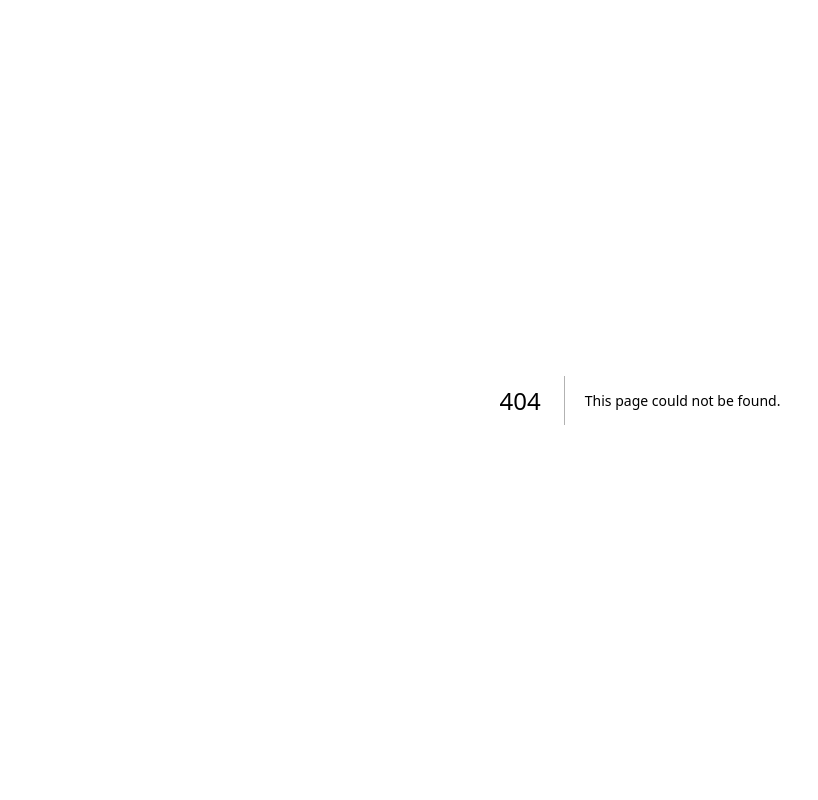
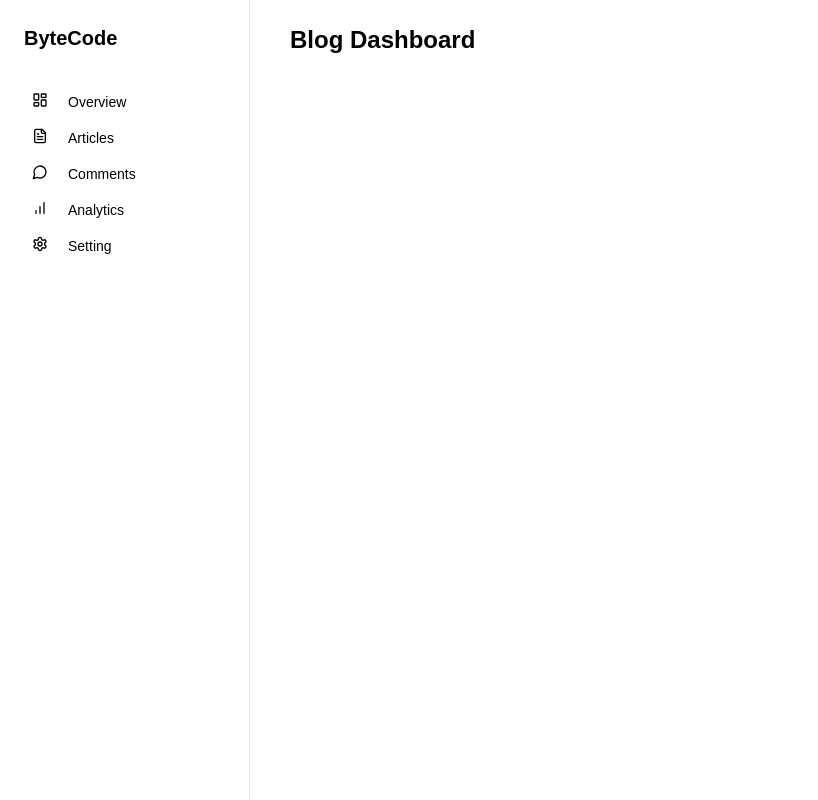
Before and after one commit to dharmendra-dxy/bits-byte_blog, a Next.js app: page /dashboard in a window 1280 px wide. Before the commit this address had no page. Shown: the whole page, without its empty margins (0-818 px from the left). Built offline with nearby package versions, Linux system fonts and the light colour scheme.

Commit message:
dashboard leftsidebar built

```diff
--- /dev/null
+++ b/app/dashboard/layout.tsx
@@ -0,0 +1,19 @@
+import LeftSidebar from '@/components/dashboard/LeftSidebar'
+import React from 'react'
+
+const layout = ({children} : {children: React.ReactNode}) => {
+  return (
+    <div className='min-h-screen w-full'>
+        <div className='flex'>
+            <LeftSidebar/>
+
+            <div>
+                {children}
+            </div>
+        </div>
+
+    </div>
+  )
+}
+
+export default layout
--- /dev/null
+++ b/app/dashboard/page.tsx
@@ -0,0 +1,12 @@
+import BlogDashboard from '@/components/dashboard/BlogDashboard'
+import React from 'react'
+
+const Dashboard = () => {
+  return (
+    <div>
+        <BlogDashboard/>
+    </div>
+  )
+}
+
+export default Dashboard
--- /dev/null
+++ b/components/dashboard/BlogDashboard.tsx
@@ -0,0 +1,14 @@
+import React from 'react'
+
+const BlogDashboard = () => {
+  return (
+    <main className='flex-1 py-6 px-10'>
+        <div className='flex justify-between items-center mb-8 '>
+            <h1 className='font-bold text-2xl'>Blog Dashboard</h1>
+
+        </div>
+    </main>
+  )
+}
+
+export default BlogDashboard
--- /dev/null
+++ b/components/dashboard/LeftSidebar.tsx
@@ -0,0 +1,94 @@
+'use client'
+
+import { Button } from "@/components/ui/button"
+import { Input } from "@/components/ui/input"
+import { Label } from "@/components/ui/label"
+import {
+  Sheet,
+  SheetClose,
+  SheetContent,
+  SheetDescription,
+  SheetFooter,
+  SheetHeader,
+  SheetTitle,
+  SheetTrigger,
+} from "@/components/ui/sheet"
+import { BarChart, FileText, LayoutDashboard, MessageCircle, Settings } from "lucide-react"
+import Link from "next/link"
+import { useState } from "react"
+
+const LeftSidebar = ()=> {
+
+    const [isSidebarOpen,setIsSidebarOpen] = useState(false);
+
+
+  return (
+    <div>
+        <Sheet>
+            <SheetTrigger asChild>
+                <Button variant='outline' className="lg:hidden m-4">
+                    <LayoutDashboard className="h-5 w-5"/>
+                </Button>
+            </SheetTrigger>
+
+            <SheetContent side='left' className="w-[250px]">
+                <DashboardSidebar/>
+            </SheetContent>
+        </Sheet>
+
+        <div className="hidden lg:block h-screen w-[250px] border-r">
+            <DashboardSidebar/>
+        </div>
+    </div>
+  )
+}
+
+export default LeftSidebar;
+
+const DashboardSidebar = () => {
+
+    const sidebarLinks = [
+        {name: 'Overview', href: '/dashboard', icon:<LayoutDashboard/> },
+        {name: 'Articles', href: '/articles', icon:<FileText/> },
+        {name: 'Comments', href: '/comments', icon:<MessageCircle/> },
+        {name: 'Analytics', href: '/comments', icon:<BarChart/> },
+        {name: 'Setting', href: '/comments', icon:<Settings/> },
+    ]
+
+    return (
+    <div className="h-full px-4 py-6">
+
+        <div className="flex items-center gap-2 mb-8 px-2">
+            <Link href='/'>
+                <span className="text-xl font-bold">ByteCode</span>
+            </Link>
+        </div>
+
+        <nav>
+            {
+                sidebarLinks.map((item)=> (
+                    <Link
+                        key={item.name}
+                        href={item.href}
+                    >
+                        <Button variant='ghost' className="w-full justify-start">
+                            <div className="w-5 h-5 mr-2">{item.icon}</div>
+                            {item.name}
+                        </Button>
+                    </Link>
+                ))
+            }
+
+            {/* <Link href='/dashboard'>
+                <Button variant='ghost' className="w-full justify-start">
+                    <LayoutDashboard className="w-5 h-5 mr-2"/>
+                    Overview
+                </Button>
+            </Link> */}
+
+
+        </nav>
+
+    </div>
+    )
+}
--- /dev/null
+++ b/components/ui/sheet.tsx
@@ -0,0 +1,140 @@
+"use client"
+
+import * as React from "react"
+import * as SheetPrimitive from "@radix-ui/react-dialog"
+import { cva, type VariantProps } from "class-variance-authority"
+import { X } from "lucide-react"
+
+import { cn } from "@/lib/utils"
+
+const Sheet = SheetPrimitive.Root
+
+const SheetTrigger = SheetPrimitive.Trigger
+
+const SheetClose = SheetPrimitive.Close
+
+const SheetPortal = SheetPrimitive.Portal
+
+const SheetOverlay = React.forwardRef<
+  React.ElementRef<typeof SheetPrimitive.Overlay>,
+  React.ComponentPropsWithoutRef<typeof SheetPrimitive.Overlay>
+>(({ className, ...props }, ref) => (
+  <SheetPrimitive.Overlay
+    className={cn(
+      "fixed inset-0 z-50 bg-black/80  data-[state=open]:animate-in data-[state=closed]:animate-out data-[state=closed]:fade-out-0 data-[state=open]:fade-in-0",
+      className
+    )}
+    {...props}
+    ref={ref}
+  />
+))
+SheetOverlay.displayName = SheetPrimitive.Overlay.displayName
+
+const sheetVariants = cva(
+  "fixed z-50 gap-4 bg-white p-6 shadow-lg transition ease-in-out data-[state=closed]:duration-300 data-[state=open]:duration-500 data-[state=open]:animate-in data-[state=closed]:animate-out dark:bg-zinc-950",
+  {
+    variants: {
+      side: {
+        top: "inset-x-0 top-0 border-b data-[state=closed]:slide-out-to-top data-[state=open]:slide-in-from-top",
+        bottom:
+          "inset-x-0 bottom-0 border-t data-[state=closed]:slide-out-to-bottom data-[state=open]:slide-in-from-bottom",
+        left: "inset-y-0 left-0 h-full w-3/4 border-r data-[state=closed]:slide-out-to-left data-[state=open]:slide-in-from-left sm:max-w-sm",
+        right:
+          "inset-y-0 right-0 h-full w-3/4 border-l data-[state=closed]:slide-out-to-right data-[state=open]:slide-in-from-right sm:max-w-sm",
+      },
+    },
+    defaultVariants: {
+      side: "right",
+    },
+  }
+)
+
+interface SheetContentProps
+  extends React.ComponentPropsWithoutRef<typeof SheetPrimitive.Content>,
+    VariantProps<typeof sheetVariants> {}
+
+const SheetContent = React.forwardRef<
+  React.ElementRef<typeof SheetPrimitive.Content>,
+  SheetContentProps
+>(({ side = "right", className, children, ...props }, ref) => (
+  <SheetPortal>
+    <SheetOverlay />
+    <SheetPrimitive.Content
+      ref={ref}
+      className={cn(sheetVariants({ side }), className)}
+      {...props}
+    >
+      <SheetPrimitive.Close className="absolute right-4 top-4 rounded-sm opacity-70 ring-offset-white transition-opacity hover:opacity-100 focus:outline-none focus:ring-2 focus:ring-zinc-950 focus:ring-offset-2 disabled:pointer-events-none data-[state=open]:bg-zinc-100 dark:ring-offset-zinc-950 dark:focus:ring-zinc-300 dark:data-[state=open]:bg-zinc-800">
+        <X className="h-4 w-4" />
+        <span className="sr-only">Close</span>
+      </SheetPrimitive.Close>
+      {children}
+    </SheetPrimitive.Content>
+  </SheetPortal>
+))
+SheetContent.displayName = SheetPrimitive.Content.displayName
+
+const SheetHeader = ({
+  className,
+  ...props
+}: React.HTMLAttributes<HTMLDivElement>) => (
+  <div
+    className={cn(
+      "flex flex-col space-y-2 text-center sm:text-left",
+      className
+    )}
+    {...props}
+  />
+)
+SheetHeader.displayName = "SheetHeader"
+
+const SheetFooter = ({
+  className,
+  ...props
+}: React.HTMLAttributes<HTMLDivElement>) => (
+  <div
+    className={cn(
+      "flex flex-col-reverse sm:flex-row sm:justify-end sm:space-x-2",
+      className
+    )}
+    {...props}
+  />
+)
+SheetFooter.displayName = "SheetFooter"
+
+const SheetTitle = React.forwardRef<
+  React.ElementRef<typeof SheetPrimitive.Title>,
+  React.ComponentPropsWithoutRef<typeof SheetPrimitive.Title>
+>(({ className, ...props }, ref) => (
+  <SheetPrimitive.Title
+    ref={ref}
+    className={cn("text-lg font-semibold text-zinc-950 dark:text-zinc-50", className)}
+    {...props}
+  />
+))
+SheetTitle.displayName = SheetPrimitive.Title.displayName
+
+const SheetDescription = React.forwardRef<
+  React.ElementRef<typeof SheetPrimitive.Description>,
+  React.ComponentPropsWithoutRef<typeof SheetPrimitive.Description>
+>(({ className, ...props }, ref) => (
+  <SheetPrimitive.Description
+    ref={ref}
+    className={cn("text-sm text-zinc-500 dark:text-zinc-400", className)}
+    {...props}
+  />
+))
+SheetDescription.displayName = SheetPrimitive.Description.displayName
+
+export {
+  Sheet,
+  SheetPortal,
+  SheetOverlay,
+  SheetTrigger,
+  SheetClose,
+  SheetContent,
+  SheetHeader,
+  SheetFooter,
+  SheetTitle,
+  SheetDescription,
+}
--- a/package.json
+++ b/package.json
@@ -12,6 +12,7 @@
     "@clerk/nextjs": "^6.12.0",
     "@prisma/client": "^6.4.0",
     "@radix-ui/react-avatar": "^1.1.3",
+    "@radix-ui/react-dialog": "^1.1.6",
     "@radix-ui/react-dropdown-menu": "^2.1.6",
     "@radix-ui/react-label": "^2.1.2",
     "@radix-ui/react-slot": "^1.1.2",
```
Also changed, not shown: 1 other file (tests, documents, lock files or other folders).
